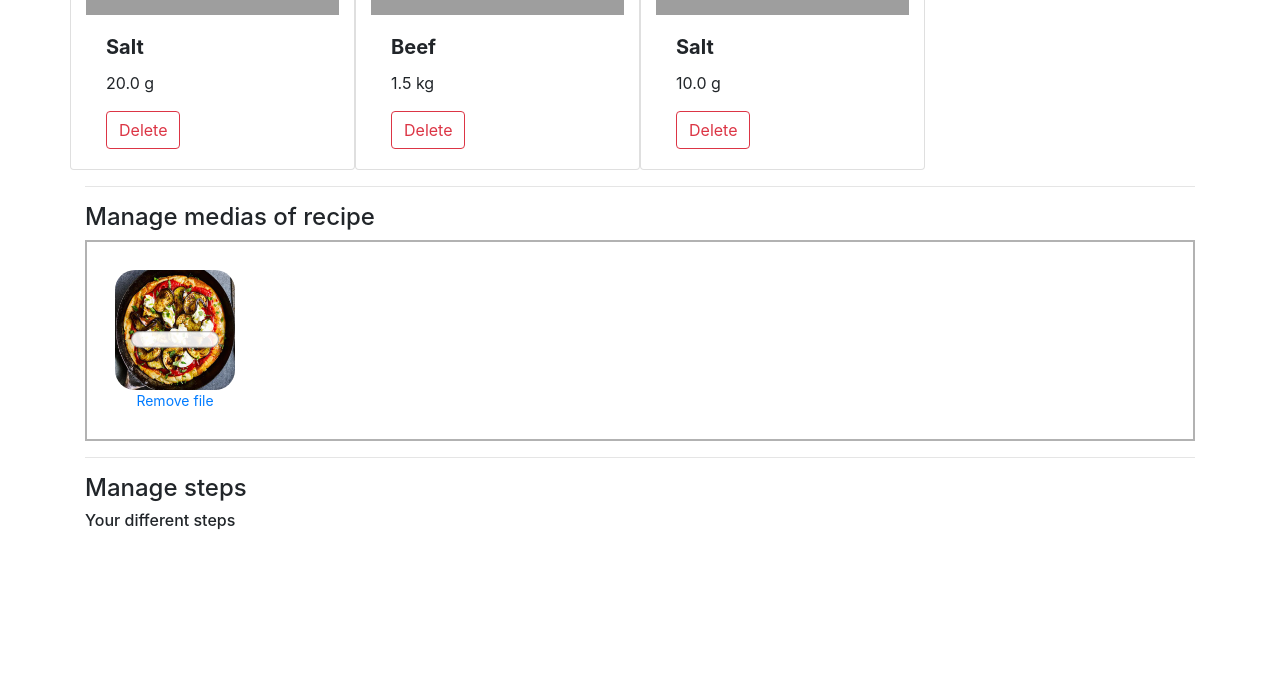
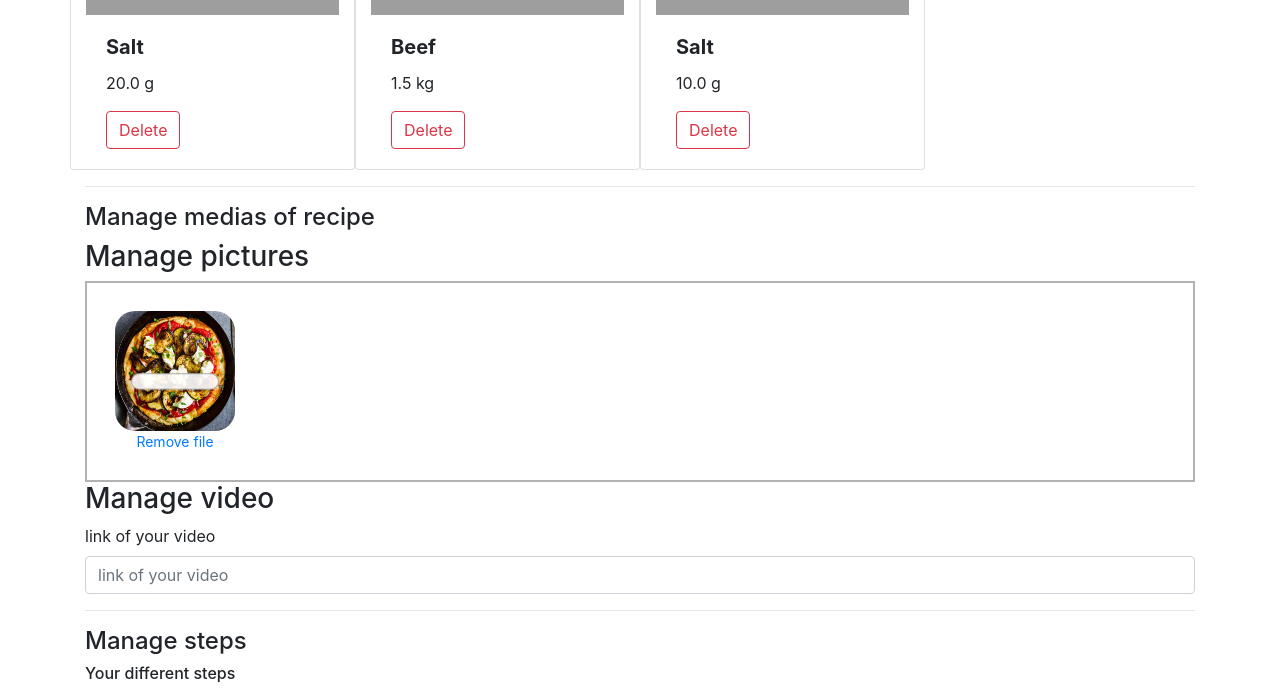
Before and after one commit to jbuisine/django-recipes, a Django app: template recipes/templates/recipes/user/manage_recipe.html in a window 1280 px wide. Shown: the part 831-1522 px from the top of the page. Before the commit the page ends 1361 px from the top, so only its background shows below. Run offline with Django 3.2, Linux system fonts and the light colour scheme; the template is opened without the code that fills it: values that come from a table or form of the project are taken from there, others are empty; data comes from the database, SQL or seed files in the repository; both versions use the stored data as it was after the commit; some libraries are stand-ins or nearby versions; grey boxes are pictures that could not be loaded.

Commit message:
video begining

```diff
--- a/recipes/forms.py
+++ b/recipes/forms.py
@@ -55,8 +55,11 @@ class ImageForm(forms.Form):
 
 
 class VideoForm(forms.Form):
+    path = forms.URLField(label='link of your video')
+
     class Meta:
         model = RecipeVideo
+        fields = ('path',)
 
 
 class MarkForm(forms.ModelForm):
--- a/recipes/templates/recipes/user/manage_recipe.html
+++ b/recipes/templates/recipes/user/manage_recipe.html
@@ -71,12 +71,16 @@
     <div>
 
         <h4>Manage medias of recipe</h4>
-
+        <h3>Manage pictures</h3>
         <form id="dz" method="post" enctype="multipart/form-data" class="dropzone">
             {% csrf_token %}
             <div class="fallback">
                 {{ image_form }}
             </div>
+        </form>
+        <h3>Manage video</h3>
+        <form id="video" method="post">
+        {% bootstrap_form video_form %}
         </form>
     </div>
 
```
Also changed, not shown: db.sqlite3.
